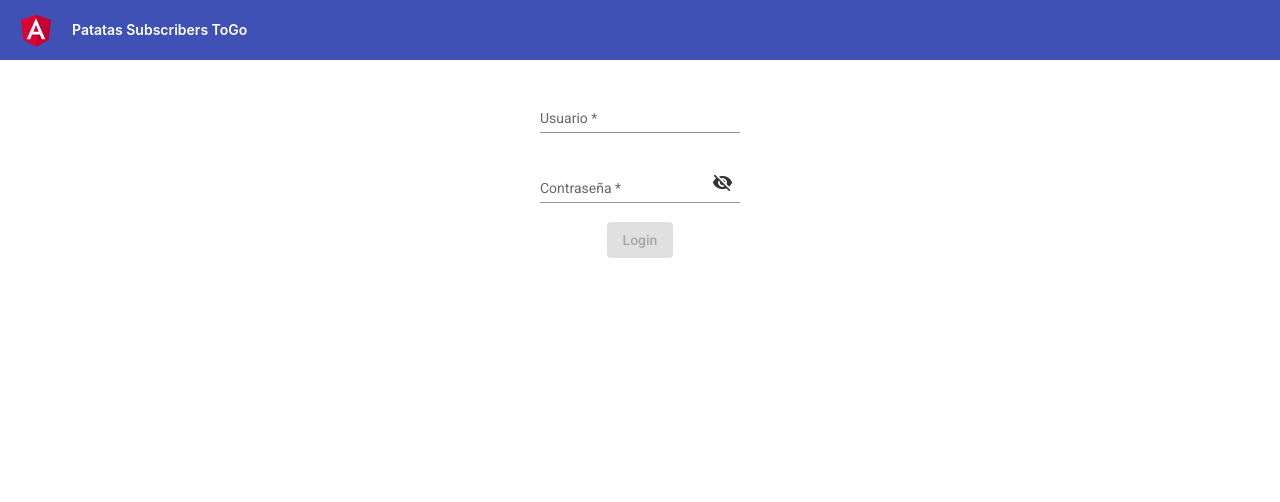
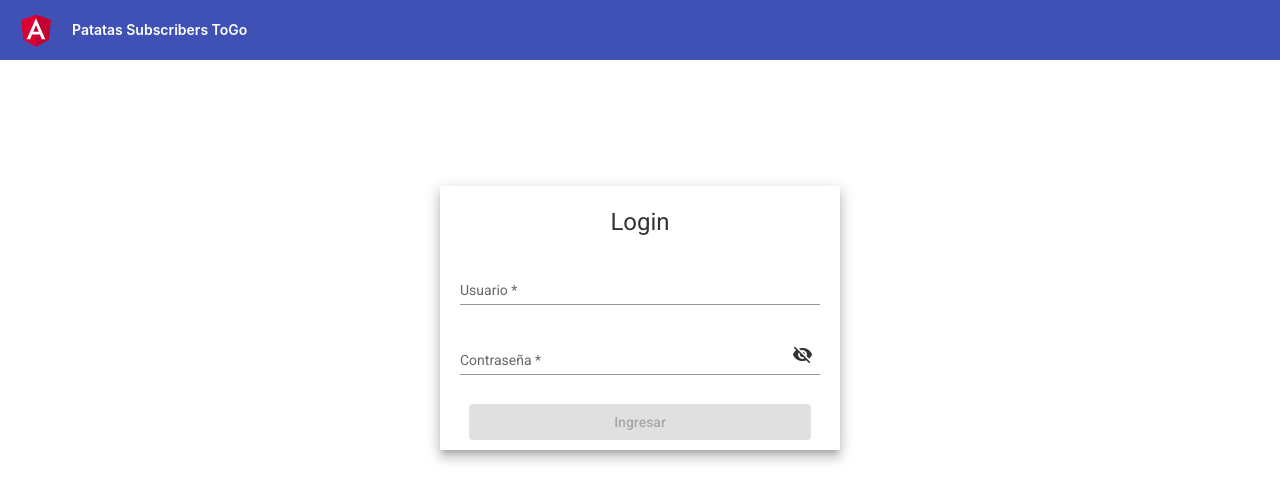
Before and after one commit to MJCodex/TekusTest, an Angular app: page /login in a window 1280 px wide. Shown: the top 502 px of the page. Built offline with nearby package versions, Linux system fonts and the light colour scheme.

Commit message:
Ajustando interfaz login

```diff
--- a/src/app/pages/login/login.component.html
+++ b/src/app/pages/login/login.component.html
@@ -1,11 +1,12 @@
-<form [formGroup]="form">
-  <div class="login">
-    <mat-form-field appearance="standard" class="input-login">
+<form [formGroup]="form" class="login-card" (submit)="login()">
+  <div class="login mat-elevation-z8">
+    <h1 class="title">Login</h1>
+    <mat-form-field appearance="standard" class="control-login">
       <mat-label>Usuario</mat-label>
       <input matInput required formControlName="UserName" placeholder="Usuario">
     </mat-form-field>
     <br>
-    <mat-form-field appearance="standard" class="input-login">
+    <mat-form-field appearance="standard" class="control-login">
       <mat-label>Contraseña</mat-label>
       <input matInput required [type]="hide ? 'password' : 'text'" formControlName="Password">
       <button mat-icon-button matSuffix (click)="hide = !hide" [attr.aria-label]="'Hide password'"
@@ -13,10 +14,12 @@
         <mat-icon>{{hide ? 'visibility_off' : 'visibility'}}</mat-icon>
       </button>
     </mat-form-field>
-  </div>
-  <div class="login-button">
-    <button mat-raised-button color="primary" (click)="login()" [disabled]="form.invalid"
-    >Login
+  <div class="login-card">
+    <button mat-raised-button color="primary"
+            class="control-login"
+            type="submit" [disabled]="form.invalid"
+    >Ingresar
     </button>
   </div>
+  </div>
 </form>
--- a/src/app/pages/login/login.component.sass
+++ b/src/app/pages/login/login.component.sass
@@ -1,6 +1,12 @@
-.login-button
+.login-card
+  justify-content: center
+  display: flex
+  padding: 10px
+.login
+  margin-top: 10%
   text-align: center
-.login
-  text-align: center
-.input-login
-    width: 200px
+  width: 400px
+.control-login
+  width: 90%
+.title
+  margin-top: 20px
```
